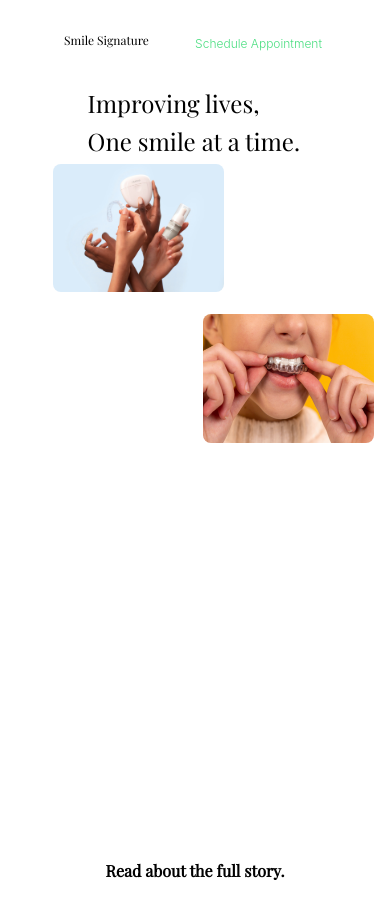
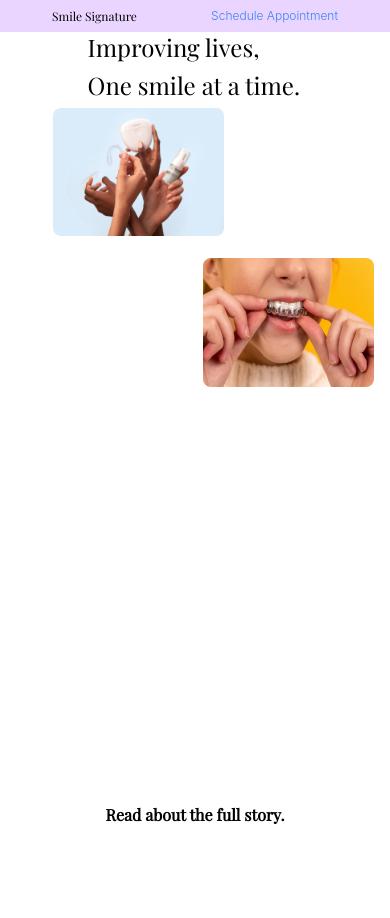
Before and after one commit to alfredosdpiii/Next-smile-signature, a Next.js app: page / in a window 390 px wide. Shown: the top 918 px of the page. Built offline with nearby package versions, Linux system fonts and the light colour scheme.

Commit message:
fixed header responsiveness

```diff
--- a/components/Header.js
+++ b/components/Header.js
@@ -2,12 +2,12 @@ import React from "react"
 
 const Header = () => {
   return (
-    <nav className="flex w-full bg-transparent justify-between py-4 px-12 sticky top-0 z-10">
-      <a className="heading-1 sm:text-3xl p-4 text-xs">
+    <nav className="flex w-full bg-purple-200 sm:bg-transparent justify-between p-1 sm:py-4 px-12 sticky top-0 z-10">
+      <a className="heading-1 sm:text-3xl p-1 sm:p-4 text-xs">
         Smile Signature
       </a>
 
-      <button className="rounded-full text-green-400 sm:text-black sm:bg-green-200  font-light text-xs p-5 sm:p-4 sm:text-xl">Schedule Appointment</button>
+      <button className="rounded-full text-blue-500 sm:text-black sm:bg-green-200  font-light text-xs p-1 sm:p-4 sm:text-xl">Schedule Appointment</button>
     </nav>
   )
 }
```
